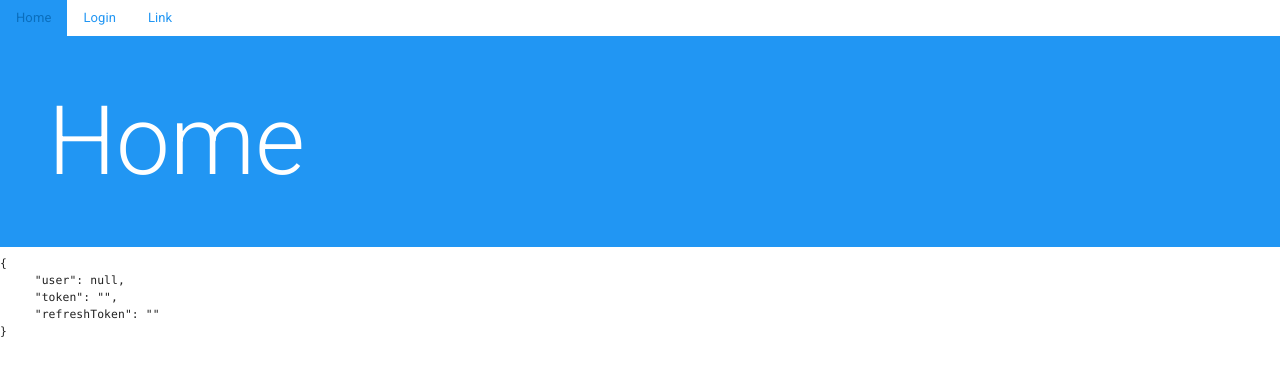
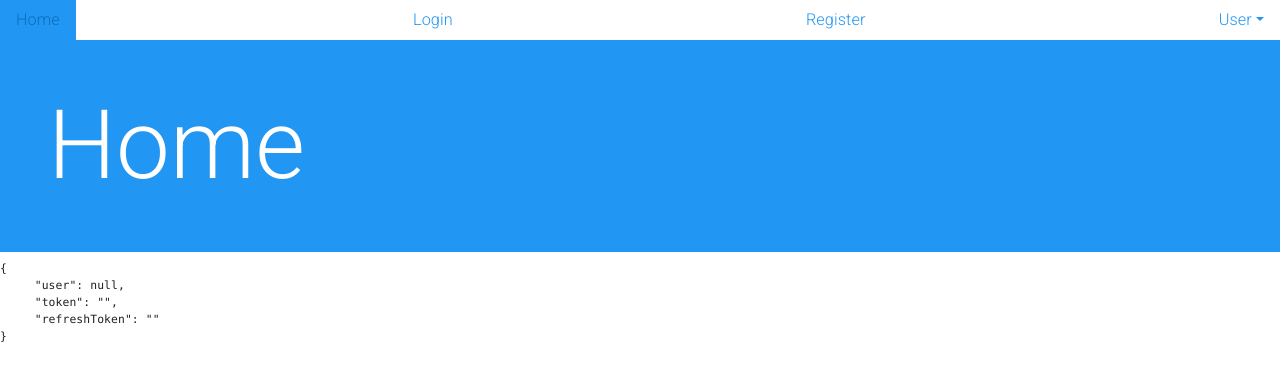
Before and after one commit to amtenu/myHommy, a React (Create React App) app in the folder client/: page / in a window 1280 px wide. Shown: the top 380 px of the page. Built offline with nearby package versions, Linux system fonts and the light colour scheme.

Commit message:
user menu drop down

```diff
--- a/client/public/index.html
+++ b/client/public/index.html
@@ -40,5 +40,6 @@
       To begin the development, run `npm start` or `yarn start`.
       To create a production bundle, use `npm run build` or `yarn build`.
     -->
+    <script src="https://cdn.jsdelivr.net/npm/bootstrap@5.3.2/dist/js/bootstrap.bundle.min.js" integrity="sha384-C6RzsynM9kWDrMNeT87bh95OGNyZPhcTNXj1NW7RuBCsyN/o0jlpcV8Qyq46cDfL" crossorigin="anonymous"></script>
   </body>
 </html>
--- a/client/src/components/nav/Main.js
+++ b/client/src/components/nav/Main.js
@@ -1,8 +1,9 @@
+/* eslint-disable jsx-a11y/anchor-is-valid */
 import { NavLink } from "react-router-dom";
 
 export default function Main() {
   return (
-    <nav className="nav">
+    <nav className="nav d-flex justify-content-between lead">
       <NavLink className="nav-link " aria-current="page" to="/">
         Home
       </NavLink>
@@ -10,8 +11,25 @@ export default function Main() {
         Login
       </NavLink>
       <NavLink className="nav-link" to="/register">
-        Link
+        Register
       </NavLink>
+      <div className="dropdown">
+        <li>
+          <a className="nav-link dropdown-toggle" data-bs-toggle="dropdown">
+            User
+          </a>
+          <ul className="dropdown-menu">
+            <li>
+              <NavLink className="nav-link " to="/dashbord">
+                Dashboard
+              </NavLink>
+            </li>
+            <li>
+              <a className="nav-link">Logout</a>
+            </li>
+          </ul>
+        </li>
+      </div>
     </nav>
   );
 }
```
